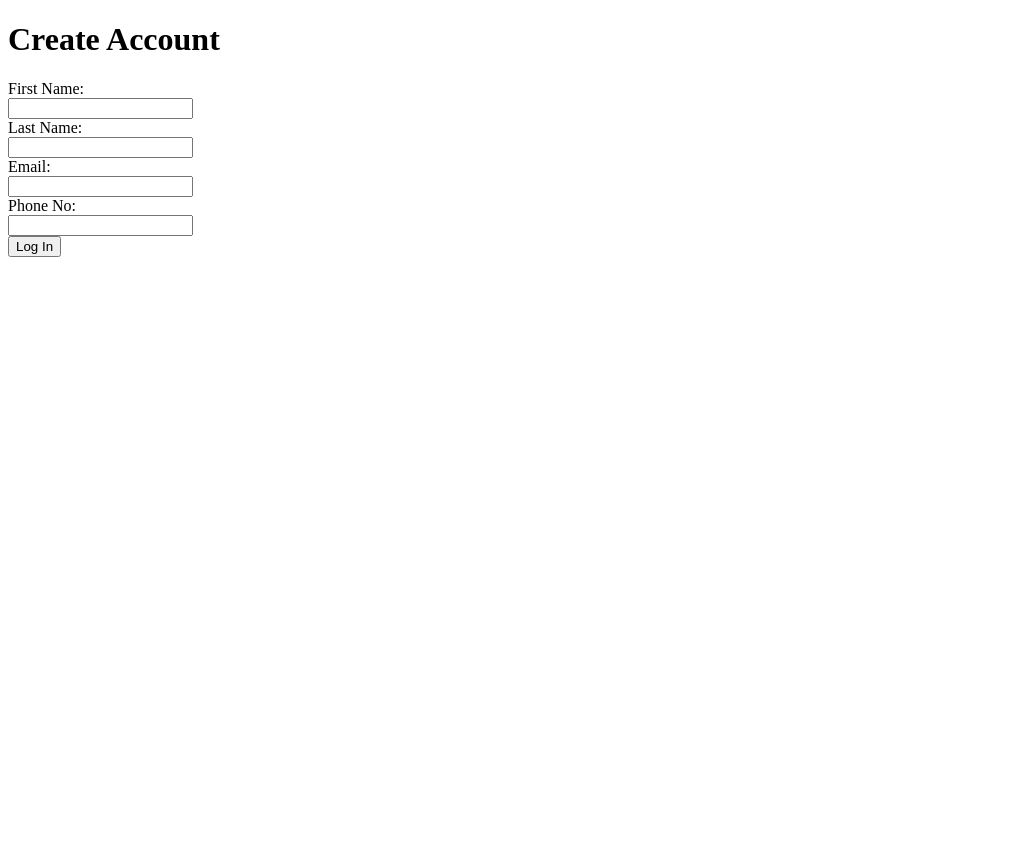
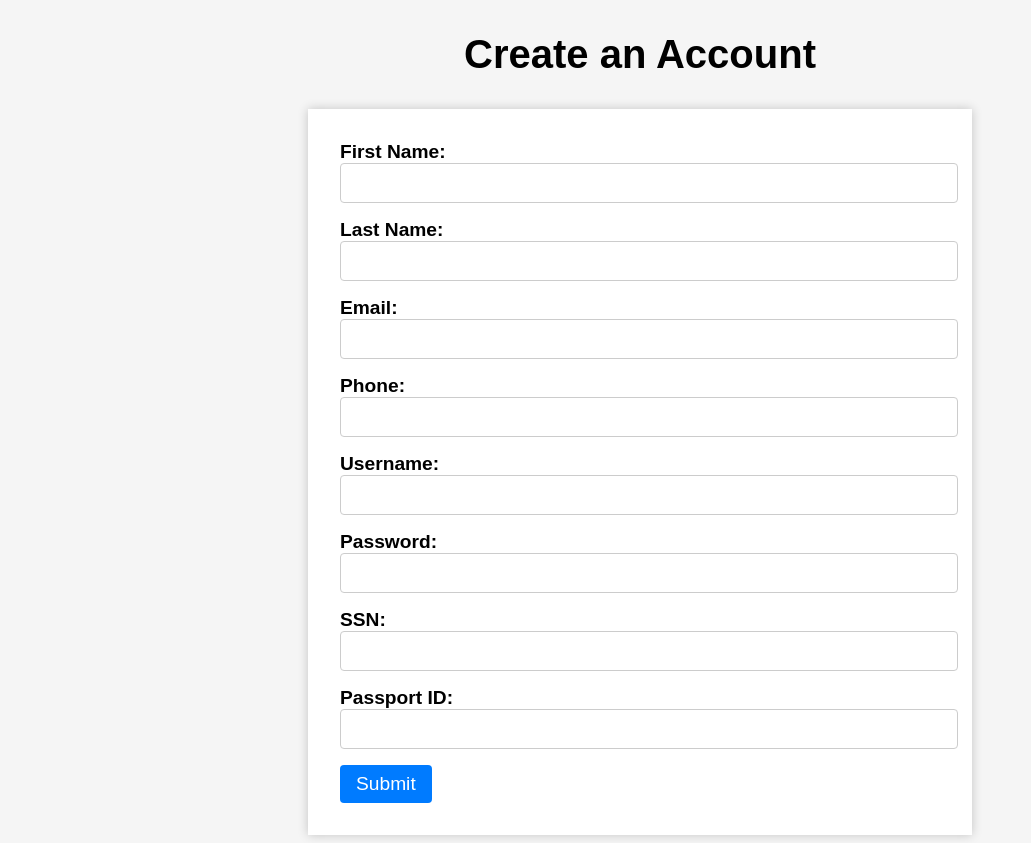
Before and after one commit to tsheth405/447Project, a PHP site: page /createAccount.php in a window 1280 px wide. Shown: the whole page, without its empty margins (0-1031 px from the left). Before the commit the page ends 257 px from the top, so only its background shows below. Run offline with PHP 8.4, Linux system fonts and the light colour scheme.

Commit message:
Update createAccount.php

```diff
--- a/createAccount.php
+++ b/createAccount.php
@@ -1,32 +1,129 @@
 <!DOCTYPE html>
-<html>
+<html lang="en">
     <head>
-        <meta charset="utf-8">
-        <meta http-equiv="X-UA-Compatible" content="IE=edge">
-        <title>Create Account</title>
-        <meta name="description" content="">
-        <meta name="viewport" content="width=device-width, initial-scale=1">
-        <link rel="stylesheet" href="">
+        <meta charset="UTF-8">
+        <meta name="viewpoint" content="width=device=width, initial-scale=1.0">
+        <title>Create an Account</title>
+        <style>
+            body {
+                font-family: Arial, sans-serif;
+                background-color: #f5f5f5;
+            }
+
+            h1 {
+                font-size: 2.5rem;
+                text-align: center;
+                margin-top: 2rem;
+                margin-bottom: 2rem;
+            }
+
+            form {
+                max-width: 600px;
+                margin: 0 auto;
+                padding: 2rem;
+                background-color: #fff;
+                box-shadow: 0 0 10px rgba(0,0,0,0.2);
+            }
+
+            label {
+                font-size: 1.2rem;
+                font-weight: bold;
+            }
+
+            input[type=text],
+            input[type=email],
+            input[type=number],
+            input[type=password] {
+                width: 100%;
+                padding: 0.5rem;
+                margin-bottom: 1rem;
+                font-size: 1.2rem;
+                border-radius: 4px;
+                border: 1px solid #ccc;
+            }
+
+            select {
+                width: 100%;
+                padding: 0.5rem;
+                margin-bottom: 1rem;
+                font-size: 1.2rem;
+                border-radius: 4px;
+                border: 1px solid #ccc;
+            }
+
+            input[type=button],
+            input[type=submit] {
+                background-color: #007bff;
+                color: #fff;
+                padding: 0.5rem 1rem;
+                font-size: 1.2rem;
+                border: none;
+                border-radius: 4px;
+                cursor: pointer;
+            }
+
+            input[type=button]:hover,
+            input[type=submit]:hover {
+                background-color: #0069d9;
+            }
+
+            .form-group {
+                margin-bottom: 1rem;
+            }
+
+            .form-group label {
+                display: block;
+            }
+
+            .form-group:last-of-type {
+                margin-bottom: 0;
+            }
+
+            .form-group.error input,
+            .form-group.error select {
+                border-color: #dc3545;
+            }
+
+            .form-group.error .error-message {
+                display: block;
+                margin-top: 0.5rem;
+                font-size: 1rem;
+                color: #dc3545;
+            }
+
+            .error-message {
+                display: none;
+            }
+        </style>
     </head>
+    <h1>Create an Account</h1>
     <body>
-        <h1>Create Account</h1>
-        <form action="connect.php" method="POST">
-				<label for="firstName">First Name:</label> <br>
-				<input type="text" name="firstName" id="firstName" required/> <br>
+        <form action='Accountconnect.php' method="POST">
+            <label for="firstname">First Name:</label> <br>
+            <input type='text' name='firstname' id='firstname' required/> <br>
 
+            <label for="lastname">Last Name:</label> <br>
+            <input type='text' name='lastname' id='lastname' required/> <br>
 
-				<label for="lastName">Last Name:</label> <br>
-				<input type="lastName" name="lastName" id="lastName" required/> <br>
+            <label for="email">Email:</label> <br>
+            <input type='email' name='email' id='email' required/> <br>
 
+            <label for="phone">Phone:</label> <br>
+            <input type='text' name='phone' id='phone' required/> <br>
 
-                <label for="email">Email:</label> <br>
-				<input type="email" name="email" id="email" required/> <br>
+            <label for="username">Username:</label> <br>
+            <input type='text' name='username' id='username' required/> <br>
 
+            <label for="password">Password:</label> <br>
+            <input type='text' name='password' id='password' required/> <br>
 
-				<label for="phoneno">Phone No:</label> <br>
-				<input type="phoneno" name="phoneno" id="phoneno" required/> <br>
+            <label for="ssn">SSN:</label> <br>
+            <input type='text' name='ssn' id='ssn' required/> <br>
 
-				<input type="button" name="login" id="login" value="Log In"/>
-            </form>
+            <label for="passportid">Passport ID:</label> <br>
+            <input type='text' name='passportid' id='passportid' required/> <br>
+
+            <input type='submit' name='submit' id="submit" />
+        </form>
     </body>
 </html>
```
